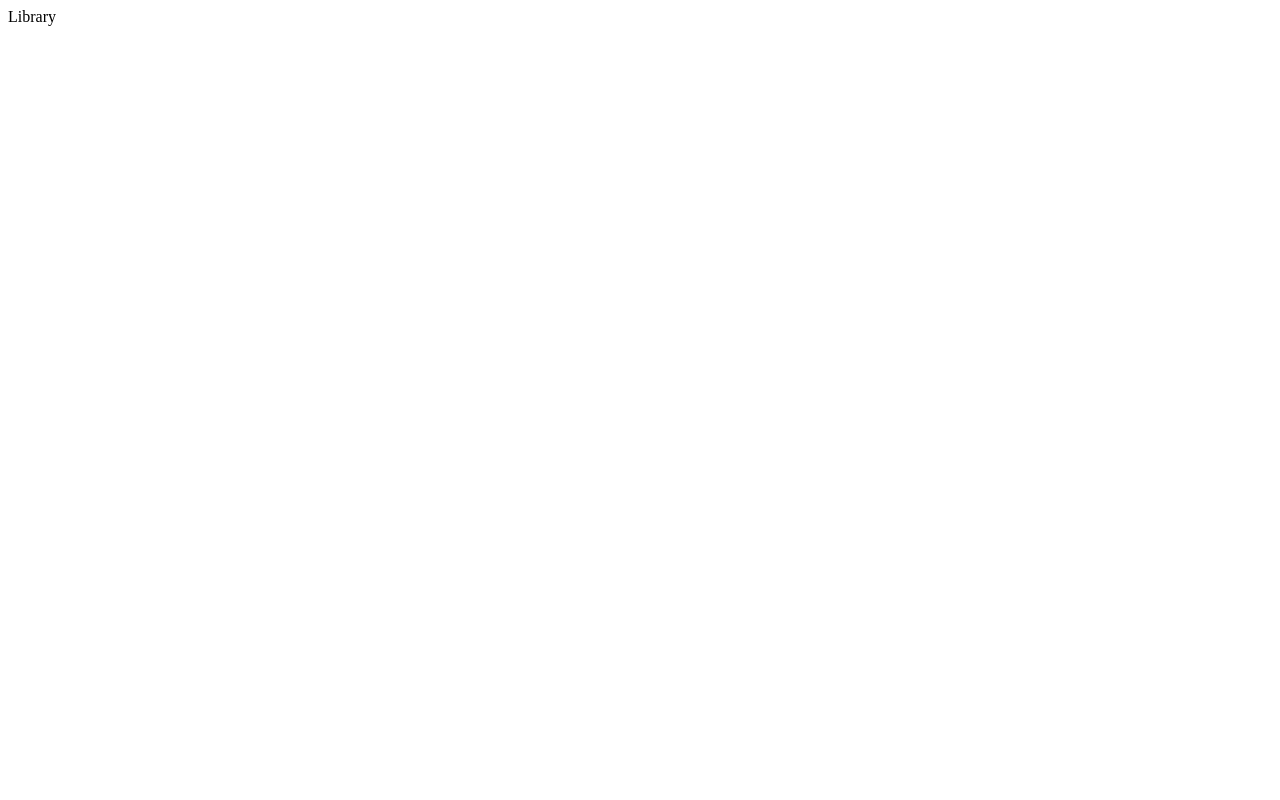
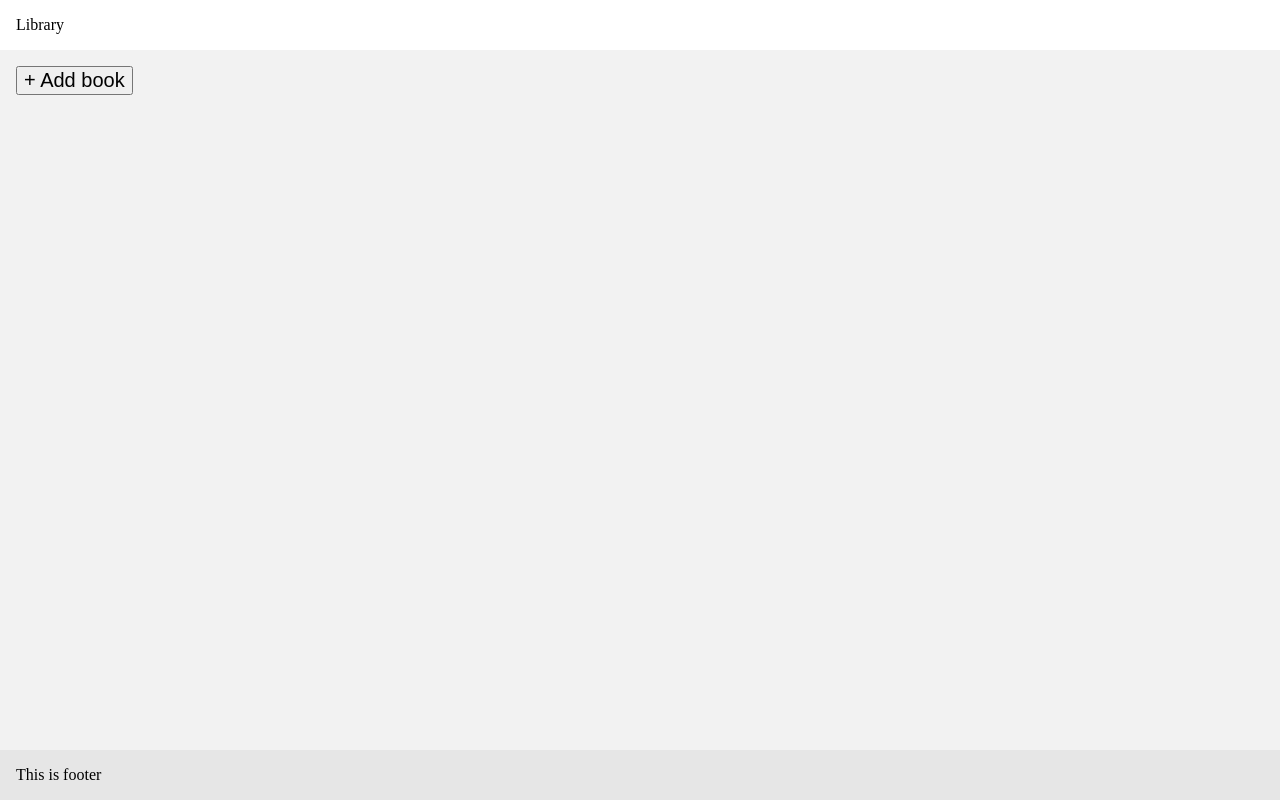
Before and after one commit to mariuszciaston/Library, a plain HTML site: page index.html in a window 1280 px wide. Drawn offline with Linux system fonts and the light colour scheme.

Commit message:
Add temporary layout

```diff
--- a/index.html
+++ b/index.html
@@ -11,7 +11,13 @@
 </head>
 
 <body>
-    Library
+    <header>Library</header>
+    <main>
+        <button id="add-btn">+ Add book</button>
+        <div id="grid">
+        </div>
+    </main>
+    <footer>This is footer</footer>
 </body>
 
 </html>
--- a/style.css
+++ b/style.css
@@ -0,0 +1,42 @@
+html,
+body {
+	height: 100%;
+}
+
+html {
+	font-size: 16px;
+}
+
+body {
+	margin: 0;
+	background-color: hsl(0, 0%, 95%);
+	display: flex;
+	flex-direction: column;
+}
+header {
+	background-color: white;
+}
+
+main {
+	flex-basis: 100%;
+}
+
+main > button#add-btn {
+	font-size: 125%;
+}
+
+main > #grid > .book-card {
+	background-color: lightseagreen;
+	padding: 1rem;
+	margin: 1rem 0;
+}
+
+footer {
+	background-color: hsl(0, 0%, 90%);
+}
+
+header,
+main,
+footer {
+	padding: 1rem;
+}
```
